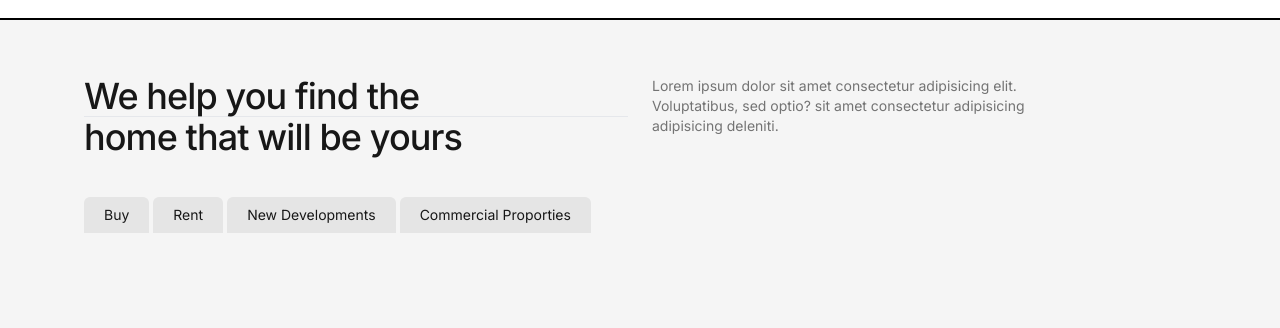
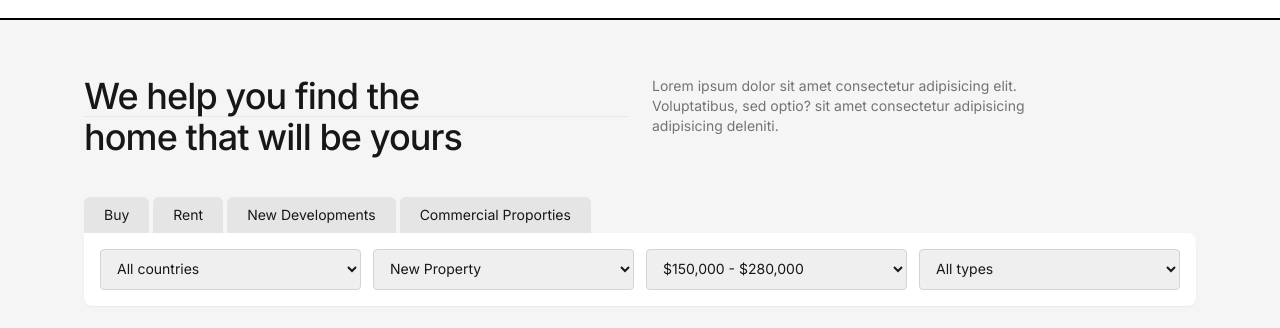
Before and after one commit to shuraimbalochofficial/RealEstateWebsite, a plain HTML site: page index.html in a window 1280 px wide. Shown: the part 880-1208 px from the top of the page. Before the commit the page ends 1169 px from the top, so only its background shows below. Drawn offline with nearby package versions, Linux system fonts and the light colour scheme.

Commit message:
Working on About Search section

```diff
--- a/index.html
+++ b/index.html
@@ -149,7 +149,53 @@
           </div>
 
           <!-- Filters -->
-          <div></div>
+          <div class="rounded-b-lg rounded-tr-lg bg-white p-4 shadow-sm">
+            <div class="grid gap-3 sm:grid-cols-2 lg:grid-cols-4">
+              <select
+                name=""
+                id=""
+                class="rounded border border-neutral-300 px-3 py-2.5 text-sm"
+              >
+                <option value="">All countries</option>
+                <option value="">Spain</option>
+                <option value="">Germany</option>
+                <option value="">Italy</option>
+              </select>
+
+              <!--  -->
+              <select
+                name=""
+                id=""
+                class="rounded border border-neutral-300 px-3 py-2.5 text-sm"
+              >
+                <option value="">New Property</option>
+                <option value="">Resale</option>
+              </select>
+
+              <!--  -->
+              <select
+                name=""
+                id=""
+                class="rounded border border-neutral-300 px-3 py-2.5 text-sm"
+              >
+                <option value="">$150,000 - $280,000</option>
+                <option value="">$280,000 - $500,000</option>
+                <option value="">$500,000 - $1,000,000</option>
+              </select>
+
+              <!--  -->
+              <select
+                name=""
+                id=""
+                class="rounded border border-neutral-300 px-3 py-2.5 text-sm"
+              >
+                <option value="">All types</option>
+                <option value="">House</option>
+                <option value="">Apartment</option>
+                <option value="">Villa</option>
+              </select>
+            </div>
+          </div>
         </div>
       </div>
     </section>
```
Also changed, not shown: Timelines SS/Capture8.PNG (added).
